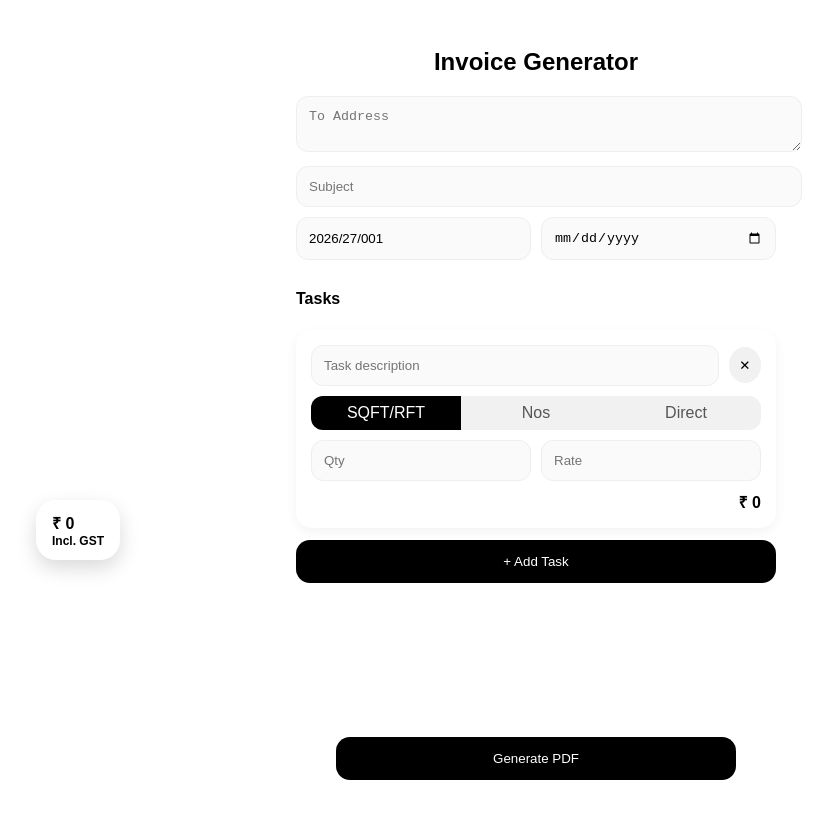
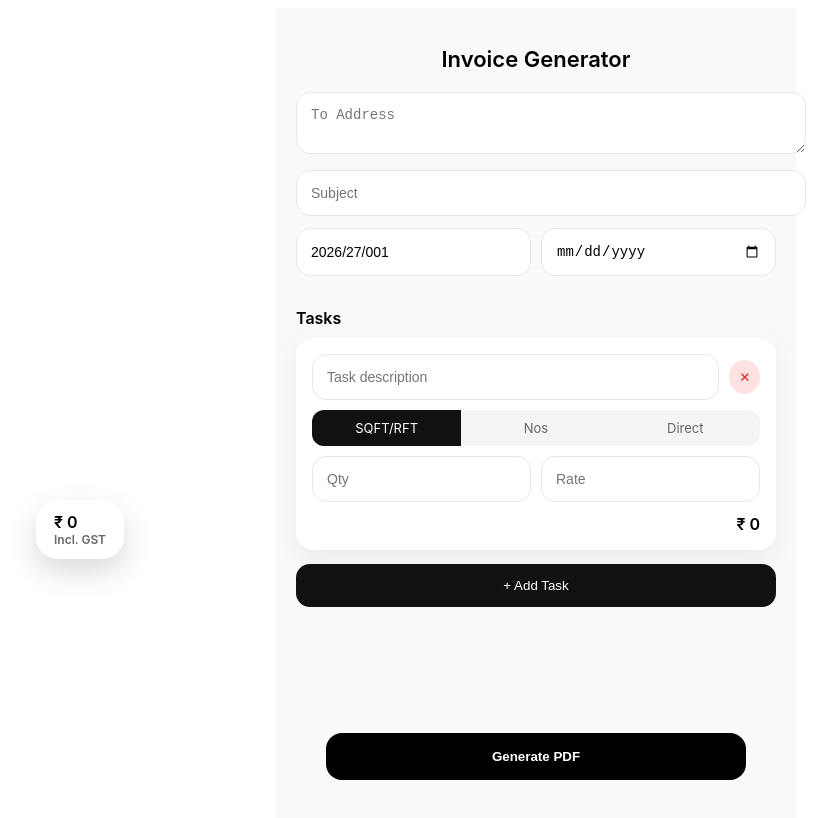
Before and after one commit to mitradaniel/gen_invoice, a Next.js app: page / in a window 1280 px wide. Shown: the top 818 px of the page, without its empty margins (104-941 px from the left). Built offline with nearby package versions, Linux system fonts and the light colour scheme.

Commit message:
Update page.js

```diff
--- a/app/page.js
+++ b/app/page.js
@@ -13,17 +13,14 @@ export default function Page() {
   const [to, setTo] = useState("");
   const [loading, setLoading] = useState(false);
 
-  /* ===== DRAG STATE ===== */
+  /* ===== DRAG ===== */
   const [pos, setPos] = useState({ x: 140, y: 500 });
   const dragging = useRef(false);
   const offset = useRef({ x: 0, y: 0 });
 
-  /* ===== DRAG HANDLERS ===== */
-
   const startDrag = (e) => {
     dragging.current = true;
     const rect = e.currentTarget.getBoundingClientRect();
-
     offset.current = {
       x: (e.touches ? e.touches[0].clientX : e.clientX) - rect.left,
       y: (e.touches ? e.touches[0].clientY : e.clientY) - rect.top
@@ -32,7 +29,6 @@ export default function Page() {
 
   const onMove = (e) => {
     if (!dragging.current) return;
-
     const clientX = e.touches ? e.touches[0].clientX : e.clientX;
     const clientY = e.touches ? e.touches[0].clientY : e.clientY;
 
@@ -42,16 +38,13 @@ export default function Page() {
     });
   };
 
-  const stopDrag = () => {
-    dragging.current = false;
-  };
+  const stopDrag = () => dragging.current = false;
 
   useEffect(() => {
     window.addEventListener("mousemove", onMove);
     window.addEventListener("mouseup", stopDrag);
     window.addEventListener("touchmove", onMove);
     window.addEventListener("touchend", stopDrag);
-
     return () => {
       window.removeEventListener("mousemove", onMove);
       window.removeEventListener("mouseup", stopDrag);
@@ -110,10 +103,7 @@ export default function Page() {
     const blob = await res.blob();
     const url = window.URL.createObjectURL(blob);
 
-    const a = document.createElement("a");
-    a.href = url;
-    a.download = `${invoice}_${subject}.pdf`;
-    a.click();
+    window.open(url);
 
     setLoading(false);
   };
@@ -142,12 +132,11 @@ export default function Page() {
         <input type="date" onChange={(e) => setDate(e.target.value)} style={input}/>
       </div>
 
-      <h4 style={{ marginTop: 20 }}>Tasks</h4>
+      <h4 style={sectionTitle}>Tasks</h4>
 
       {tasks.map((t) => (
         <div key={t.id} style={card}>
 
-          {/* HEADER FIXED */}
           <div style={taskHeader}>
             <input
               placeholder="Task description"
@@ -168,8 +157,8 @@ export default function Page() {
                 onClick={() => updateTask(t.id, "type", type)}
                 style={{
                   ...segmentItem,
-                  background: t.type === type ? "#000" : "transparent",
-                  color: t.type === type ? "#fff" : "#555"
+                  background: t.type === type ? "#111" : "transparent",
+                  color: t.type === type ? "#fff" : "#666"
                 }}
               >
                 {type === "sqft" ? "SQFT/RFT" : type === "nos" ? "Nos" : "Direct"}
@@ -179,26 +168,11 @@ export default function Page() {
 
           {t.type !== "direct" ? (
             <div style={row}>
-              <input
-                type="number"
-                placeholder="Qty"
-                onChange={(e) => updateTask(t.id, "qty", +e.target.value)}
-                style={input}
-              />
-              <input
-                type="number"
-                placeholder="Rate"
-                onChange={(e) => updateTask(t.id, "rate", +e.target.value)}
-                style={input}
-              />
+              <input type="number" placeholder="Qty" onChange={(e) => updateTask(t.id, "qty", +e.target.value)} style={input}/>
+              <input type="number" placeholder="Rate" onChange={(e) => updateTask(t.id, "rate", +e.target.value)} style={input}/>
             </div>
           ) : (
-            <input
-              type="number"
-              placeholder="Amount"
-              onChange={(e) => updateTask(t.id, "amount", +e.target.value)}
-              style={input}
-            />
+            <input type="number" placeholder="Amount" onChange={(e) => updateTask(t.id, "amount", +e.target.value)} style={input}/>
           )}
 
           <div style={amount}>
@@ -212,7 +186,7 @@ export default function Page() {
         + Add Task
       </button>
 
-      {/* DRAGGABLE TOTAL */}
+      {/* DRAG TOTAL */}
       <div
         onMouseDown={startDrag}
         onTouchStart={startDrag}
@@ -221,11 +195,11 @@ export default function Page() {
           transform: `translate(${pos.x}px, ${pos.y}px)`
         }}
       >
-        ₹ {total.toFixed(0)}
-        <div style={{ fontSize: 12 }}>Incl. GST</div>
+        ₹ {total.toLocaleString()}
+        <div style={{ fontSize: 12, opacity: 0.6 }}>Incl. GST</div>
       </div>
 
-      {/* BUTTON */}
+      {/* GENERATE BUTTON */}
       <button onClick={generatePDF} style={floatingBtn}>
         {loading ? "Generating..." : "Generate PDF"}
       </button>
@@ -234,56 +208,71 @@ export default function Page() {
   );
 }
 
-/* ===== STYLES ===== */
+/* ===== PREMIUM STYLES ===== */
 
 const container = {
   maxWidth: 480,
   margin: "auto",
   padding: 20,
-  fontFamily: "sans-serif"
+  fontFamily: "Inter, sans-serif",
+  background: "#f8f9fb",
+  minHeight: "100vh"
 };
 
-const title = { textAlign: "center", marginBottom: 20 };
+const title = {
+  textAlign: "center",
+  marginBottom: 20,
+  fontSize: 22,
+  fontWeight: "600"
+};
+
+const sectionTitle = {
+  marginTop: 20,
+  marginBottom: 10,
+  fontWeight: "600"
+};
 
 const input = {
   width: "100%",
-  padding: 12,
-  marginBottom: 10,
-  borderRadius: 12,
-  border: "1px solid #eee",
-  background: "#fafafa"
+  padding: 14,
+  marginBottom: 12,
+  borderRadius: 14,
+  border: "1px solid #e5e7eb",
+  background: "#fff",
+  fontSize: 14
 };
 
 const row = { display: "flex", gap: 10 };
 
 const card = {
-  padding: 15,
-  borderRadius: 16,
+  padding: 16,
+  borderRadius: 18,
   background: "#fff",
-  marginBottom: 12,
-  boxShadow: "0 4px 12px rgba(0,0,0,0.05)"
+  marginBottom: 14,
+  boxShadow: "0 10px 25px rgba(0,0,0,0.06)"
 };
 
 const taskHeader = {
   display: "flex",
+  alignItems: "center",
   gap: 10,
-  alignItems: "center",
   marginBottom: 10
 };
 
 const deleteBtn = {
-  width: 36,
-  height: 36,
+  width: 34,
+  height: 34,
   borderRadius: "50%",
   border: "none",
-  background: "#f1f1f1",
+  background: "#fee2e2",
+  color: "#dc2626",
   cursor: "pointer"
 };
 
 const segmented = {
   display: "flex",
   borderRadius: 12,
-  background: "#f1f1f1",
+  background: "#f3f4f6",
   overflow: "hidden",
   marginBottom: 10
 };
@@ -291,17 +280,21 @@ const segmented = {
 const segmentItem = {
   flex: 1,
   textAlign: "center",
-  padding: 8,
-  cursor: "pointer"
+  padding: 10,
+  cursor: "pointer",
+  fontSize: 13
 };
 
-const amount = { textAlign: "right", fontWeight: "bold" };
+const amount = {
+  textAlign: "right",
+  fontWeight: "600"
+};
 
 const addBtn = {
   width: "100%",
   padding: 14,
   borderRadius: 14,
-  background: "#000",
+  background: "#111",
   color: "#fff",
   border: "none",
   marginBottom: 20
@@ -312,12 +305,12 @@ const floatingTotal = {
   top: 0,
   left: 0,
   background: "#fff",
-  padding: "12px 16px",
-  borderRadius: 20,
-  boxShadow: "0 8px 20px rgba(0,0,0,0.15)",
+  padding: "12px 18px",
+  borderRadius: 22,
+  boxShadow: "0 12px 30px rgba(0,0,0,0.15)",
   cursor: "grab",
   zIndex: 20,
-  fontWeight: "bold"
+  fontWeight: "600"
 };
 
 const floatingBtn = {
@@ -325,11 +318,12 @@ const floatingBtn = {
   bottom: 20,
   left: "50%",
   transform: "translateX(-50%)",
-  width: "90%",
-  maxWidth: 400,
-  padding: 14,
-  borderRadius: 14,
+  width: "92%",
+  maxWidth: 420,
+  padding: 16,
+  borderRadius: 16,
   background: "#000",
   color: "#fff",
-  border: "none"
+  border: "none",
+  fontWeight: "600"
 };
```
